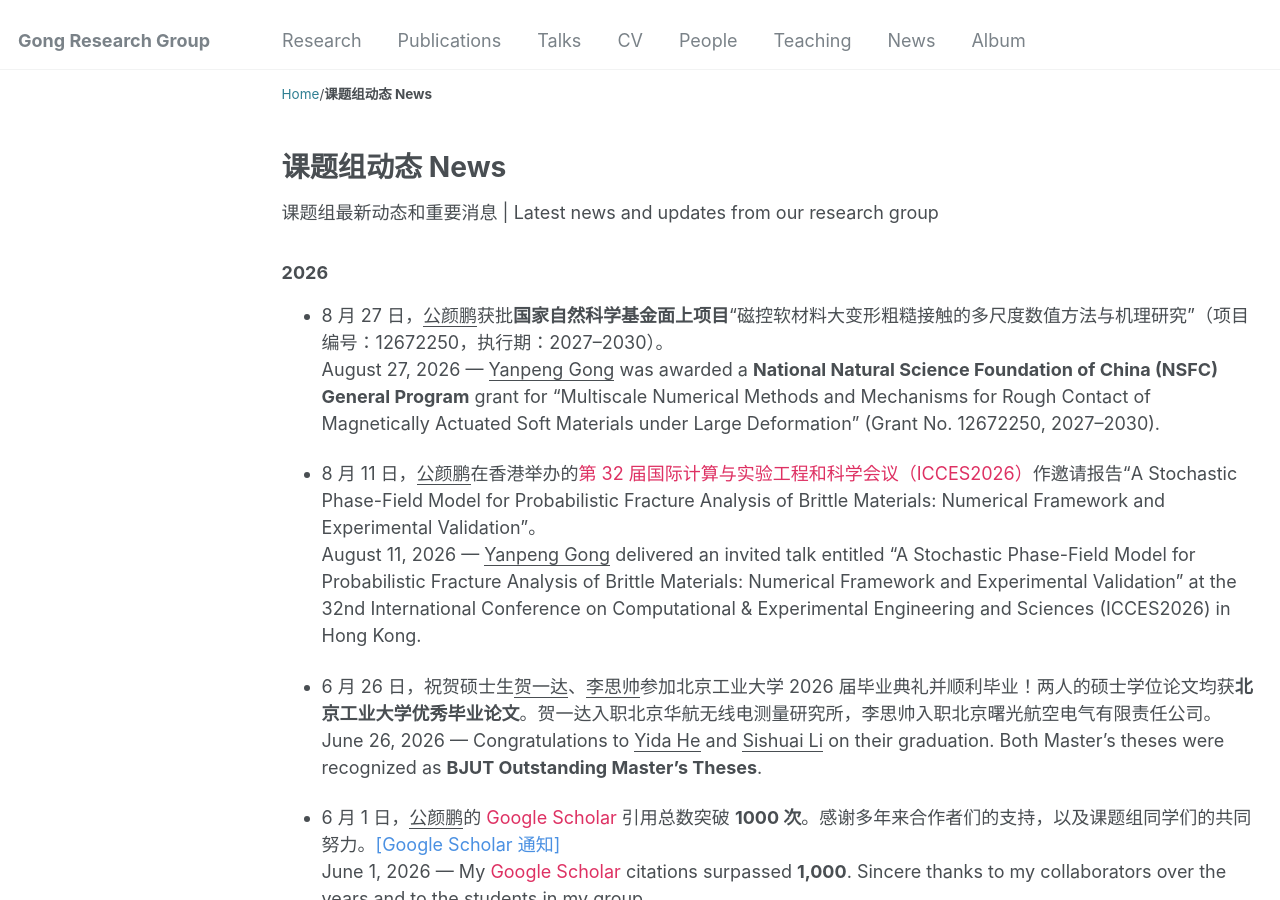
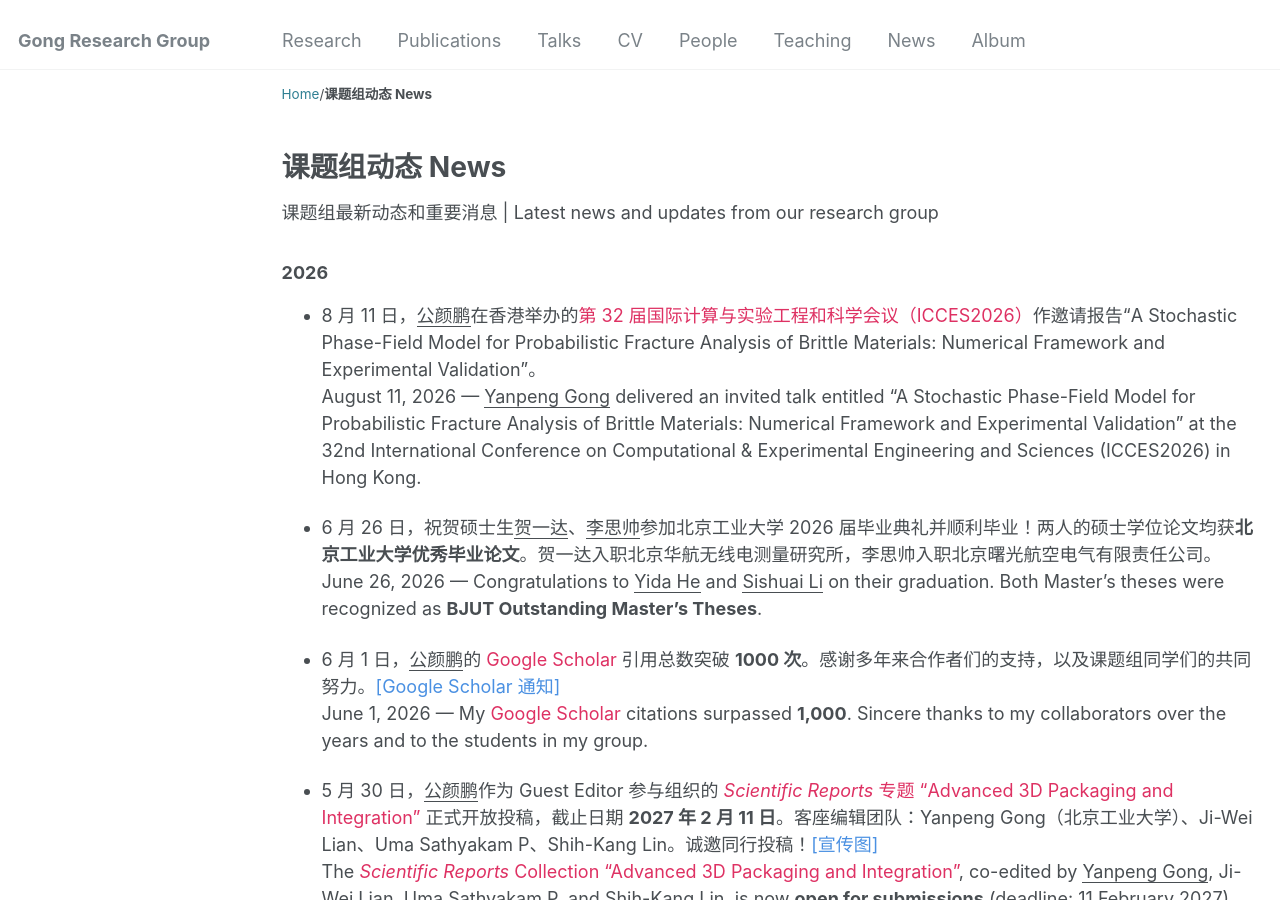
Before and after one commit to yanpeng-gong/yanpeng-gong.github.io, a Jekyll site: the page built from _news/news.md, in a window 1280 px wide and 900 px high. Built offline with Jekyll 4.4.1, drawn with Linux system fonts in a browser that asks for light colours; comment, search, counter and statistics services are not loaded.

Commit message:
news: remove NSFC grant announcement

```diff
--- a/_news/news.md
+++ b/_news/news.md
@@ -10,9 +10,6 @@ description: "News and updates from Yanpeng Gong and the Gong Research Group at
 <p>课题组最新动态和重要消息 | Latest news and updates from our research group</p>
 
 <h3>2026</h3>
-
-- 8 月 27 日，<u>公颜鹏</u>获批<strong>国家自然科学基金面上项目</strong>“磁控软材料大变形粗糙接触的多尺度数值方法与机理研究”（项目编号：12672250，执行期：2027–2030）。<br>
-  August 27, 2026 — <u>Yanpeng Gong</u> was awarded a <strong>National Natural Science Foundation of China (NSFC) General Program</strong> grant for “Multiscale Numerical Methods and Mechanisms for Rough Contact of Magnetically Actuated Soft Materials under Large Deformation” (Grant No. 12672250, 2027–2030).<br>
 
 - 8 月 11 日，<u>公颜鹏</u>在香港举办的<a href="https://www.iccesconf.org/" style="text-decoration:none;color:#DE3163;">第 32 届国际计算与实验工程和科学会议（ICCES2026）</a>作邀请报告“A Stochastic Phase-Field Model for Probabilistic Fracture Analysis of Brittle Materials: Numerical Framework and Experimental Validation”。<br>
   August 11, 2026 — <u>Yanpeng Gong</u> delivered an invited talk entitled “A Stochastic Phase-Field Model for Probabilistic Fracture Analysis of Brittle Materials: Numerical Framework and Experimental Validation” at the 32nd International Conference on Computational &amp; Experimental Engineering and Sciences (ICCES2026) in Hong Kong.<br>
```
